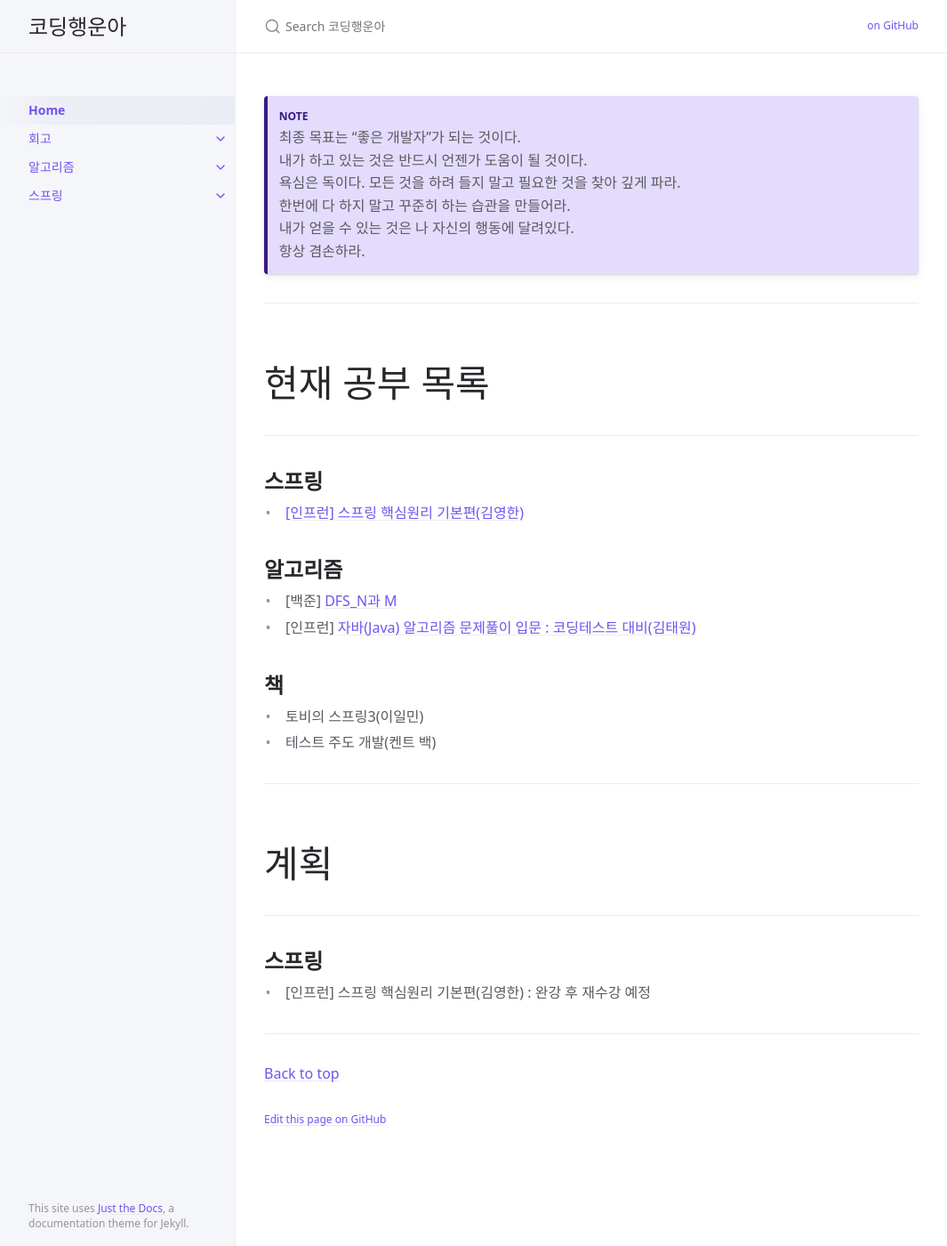
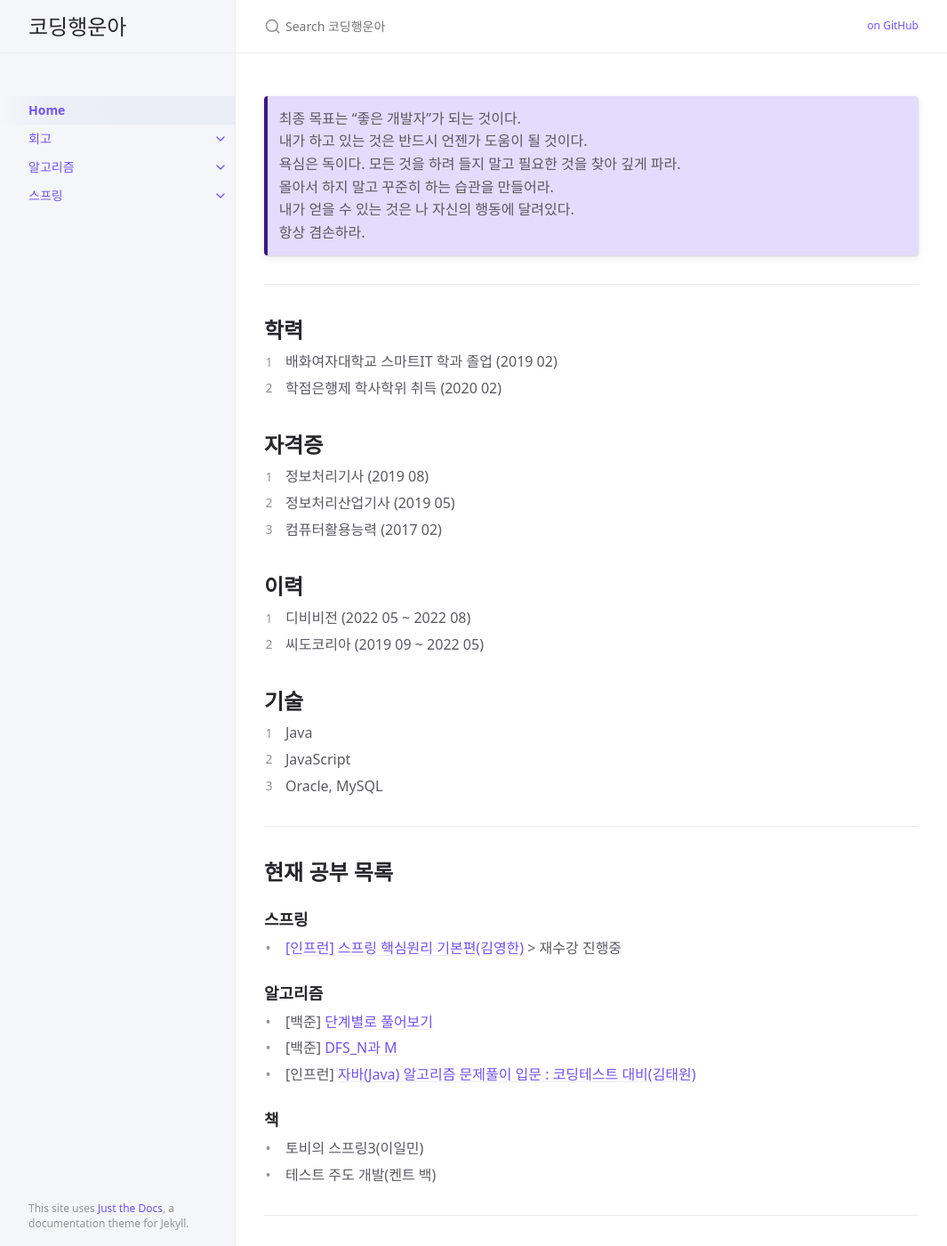
Before and after one commit to luckhunger/luckhunger-github.io, a Jekyll site: the page built from index.md, in a window 1280 px wide and 1400 px high. Shown: the whole window at 89% size, without its empty margins (107-1172 px from the left). Built offline with Jekyll 4.4.1, drawn with Linux system fonts in a browser that asks for light colours; some of the changed text lies outside the part shown.

Commit message:
개인정보 추가, 문구 수정, 완강 내역 추가

```diff
--- a/index.md
+++ b/index.md
@@ -4,38 +4,56 @@ title: Home
 nav_order: 1
 permalink: /
 ---
-{: .note }
+{: .note-title }
 최종 목표는 "좋은 개발자"가 되는 것이다.<br>
 내가 하고 있는 것은 반드시 언젠가 도움이 될 것이다.<br>
 욕심은 독이다. 모든 것을 하려 들지 말고 필요한 것을 찾아 깊게 파라.<br>
-한번에 다 하지 말고 꾸준히 하는 습관을 만들어라.<br>
+몰아서 하지 말고 꾸준히 하는 습관을 만들어라.<br>
 내가 얻을 수 있는 것은 나 자신의 행동에 달려있다.<br>
 항상 겸손하라.
 
 ---
-## **현재 공부 목록**
-{: .fs-9 }
-{: .fs-6 .fw-300 }
+
+## **학력**
+1. 배화여자대학교 스마트IT 학과 졸업 (2019 02)
+2. 학점은행제 학사학위 취득 (2020 02)
+
+## **자격증**
+1. 정보처리기사 (2019 08)
+2. 정보처리산업기사 (2019 05)
+3. 컴퓨터활용능력 (2017 02)
+
+## **이력**
+1. 디비비전 (2022 05 ~ 2022 08)
+2. 씨도코리아 (2019 09 ~ 2022 05)
+
+## **기술**
+1. Java
+2. JavaScript
+3. Oracle, MySQL
+
 ---
 
-## **스프링**
-- [[인프런] 스프링 핵심원리 기본편(김영한)](https://www.inflearn.com/course/%EC%8A%A4%ED%94%84%EB%A7%81-%ED%95%B5%EC%8B%AC-%EC%9B%90%EB%A6%AC-%EA%B8%B0%EB%B3%B8%ED%8E%B8)
+## **현재 공부 목록**
 
-## **알고리즘**
+### **스프링**
+- [[인프런] 스프링 핵심원리 기본편(김영한)](https://www.inflearn.com/course/%EC%8A%A4%ED%94%84%EB%A7%81-%ED%95%B5%EC%8B%AC-%EC%9B%90%EB%A6%AC-%EA%B8%B0%EB%B3%B8%ED%8E%B8) > 재수강 진행중
+
+### **알고리즘**
+- [백준] [단계별로 풀어보기](https://www.acmicpc.net/step)
 - [백준] [DFS_N과 M](https://www.acmicpc.net/workbook/view/2052)
 - [인프런] [자바(Java) 알고리즘 문제풀이 입문 : 코딩테스트 대비(김태원)](https://www.inflearn.com/course/%EC%9E%90%EB%B0%94-%EC%95%8C%EA%B3%A0%EB%A6%AC%EC%A6%98-%EB%AC%B8%EC%A0%9C%ED%92%80%EC%9D%B4-%EC%BD%94%ED%85%8C%EB%8C%80%EB%B9%84)
 
-## **책**
+### **책**
 - 토비의 스프링3(이일민)
 - 테스트 주도 개발(켄트 백)
 
 ---
 
-## **계획**
-{: .fs-9 }
-{: .fs-6 .fw-300 }
+## **완료**
+- [[인프런] 스프링 핵심원리 기본편(김영한)](https://www.inflearn.com/course/%EC%8A%A4%ED%94%84%EB%A7%81-%ED%95%B5%EC%8B%AC-%EC%9B%90%EB%A6%AC-%EA%B8%B0%EB%B3%B8%ED%8E%B8)
+
 ---
 
-
-## **스프링**
-- [인프런] 스프링 핵심원리 기본편(김영한) : 완강 후 재수강 예정
+## **계획**
+- [[인프런] 스프링 핵심원리 고급편(김영한)](https://www.inflearn.com/course/%EC%8A%A4%ED%94%84%EB%A7%81-%ED%95%B5%EC%8B%AC-%EC%9B%90%EB%A6%AC-%EA%B3%A0%EA%B8%89%ED%8E%B8)
```
